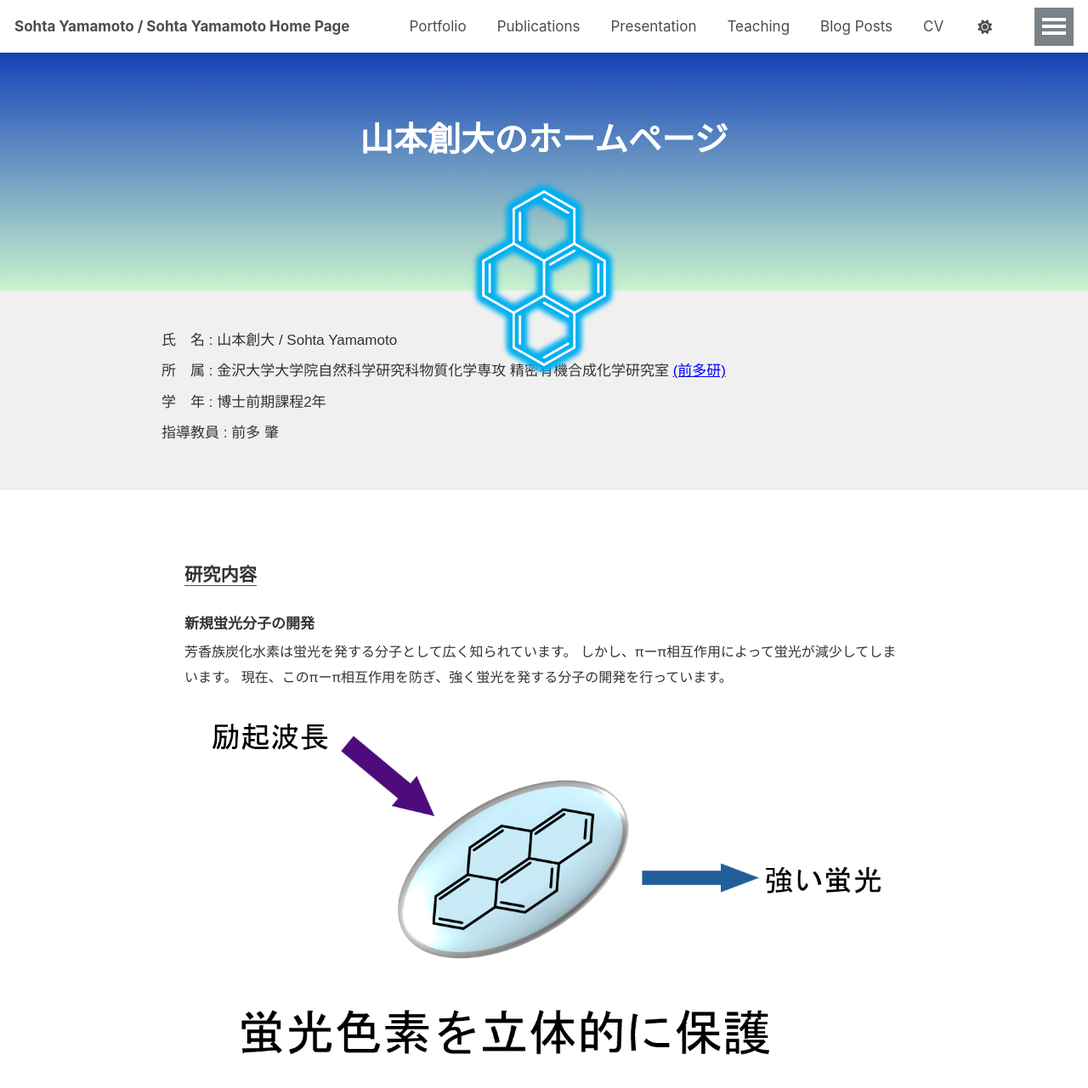
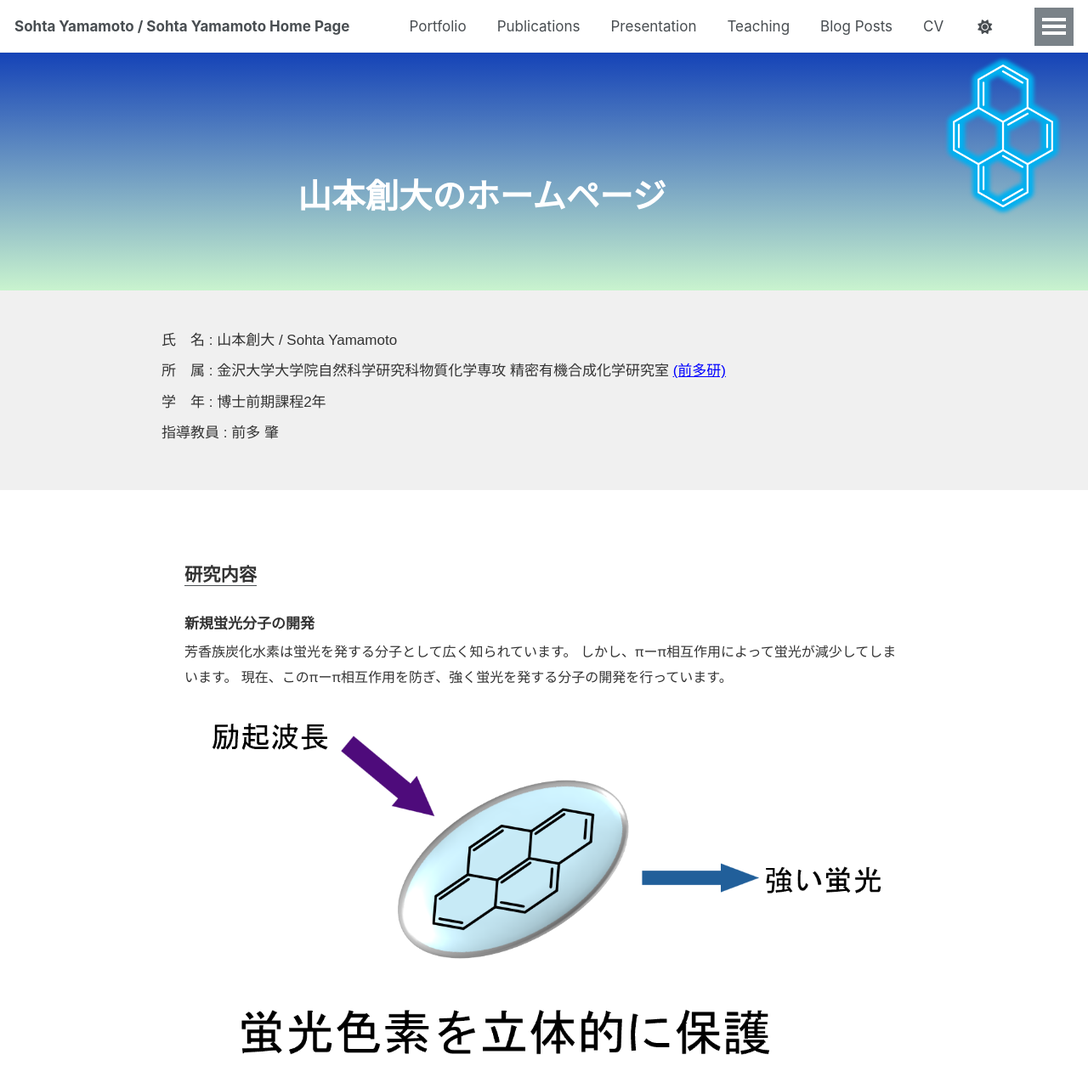
Before and after one commit to SaTom1313/SaTom1313.github.io, a Jekyll site: the page built from index.html, in a window 1280 px wide and 1400 px high. Shown: the top 1281 px of the window at 85% size. Built offline with Jekyll 4.4.1, drawn with Linux system fonts in a browser that asks for light colours; a script that is not in the unit is left out.

Commit message:
Update index.html

```diff
--- a/index.html
+++ b/index.html
@@ -24,36 +24,39 @@ title: "ホーム"
     }
 
     a {
-      color: blue; /* リンクを常に青に */
+      color: blue;
     }
 
     /* ヘッダー */
     .section-head {
-      position: relative;
+      display: flex;
       background: linear-gradient(to bottom, #1543b7, rgba(9, 202, 34, 0.22));
       color: white;
       height: 280px;
       padding: 0 1.5rem;
-      display: flex;
-      align-items: center;
-      justify-content: center;
-      flex-wrap: wrap;
     }
 
-    .section-head h2 {
-      flex: 1 1 100%;
+    .text-box {
+      flex: 1;
+      display: flex;
+      justify-content: center;
+      align-items: center;
+    }
+
+    .text-box h2 {
+      font-size: 2.2rem;
       text-align: center;
-      font-size: 2.2rem;
-      margin-bottom: 1rem;
     }
 
     .head-image {
-      max-width: 180px;
-      height: auto;
+      max-width: 30%;
+      height: 70%;
       object-fit: contain;
+      margin-left: auto;
+      display: block;
     }
 
-    /* 自己紹介セクション（背景全幅） */
+    /* 自己紹介セクション */
     .section-middle {
       background-color: #f0f0f0;
       padding: 2.5rem 1.5rem;
@@ -110,24 +112,29 @@ title: "ホーム"
         padding: 1.5rem 1rem;
       }
 
-      .section-head h2 {
-        font-size: 1.6rem;
-        margin-bottom: 1rem;
+      .head-image {
+        max-width: 180px;
+        height: auto;
+        margin: 1rem auto 0;
       }
 
-      .head-image {
-        max-width: 150px;
-        height: auto;
-        margin: 0 auto;
+      .text-box {
+        justify-content: center;
+        align-items: center;
+        padding: 1rem 0;
       }
 
-      body {
-        font-size: 16px;
+      .text-box h2 {
+        font-size: 1.6rem;
       }
 
       .section-middle,
       .section-bottom {
         padding: 2rem 1rem;
+      }
+
+      body {
+        font-size: 16px;
       }
     }
   </style>
@@ -136,7 +143,9 @@ title: "ホーム"
 <body>
 
   <section class="section-head">
-    <h2>山本創大のホームページ</h2>
+    <div class="text-box">
+      <h2>山本創大のホームページ</h2>
+    </div>
     <img src="assets/image/pyreneW.png" alt="ヘッダー画像" class="head-image" />
   </section>
 
```
Also changed, not shown: other parts of index.html (+0 -1 lines).
